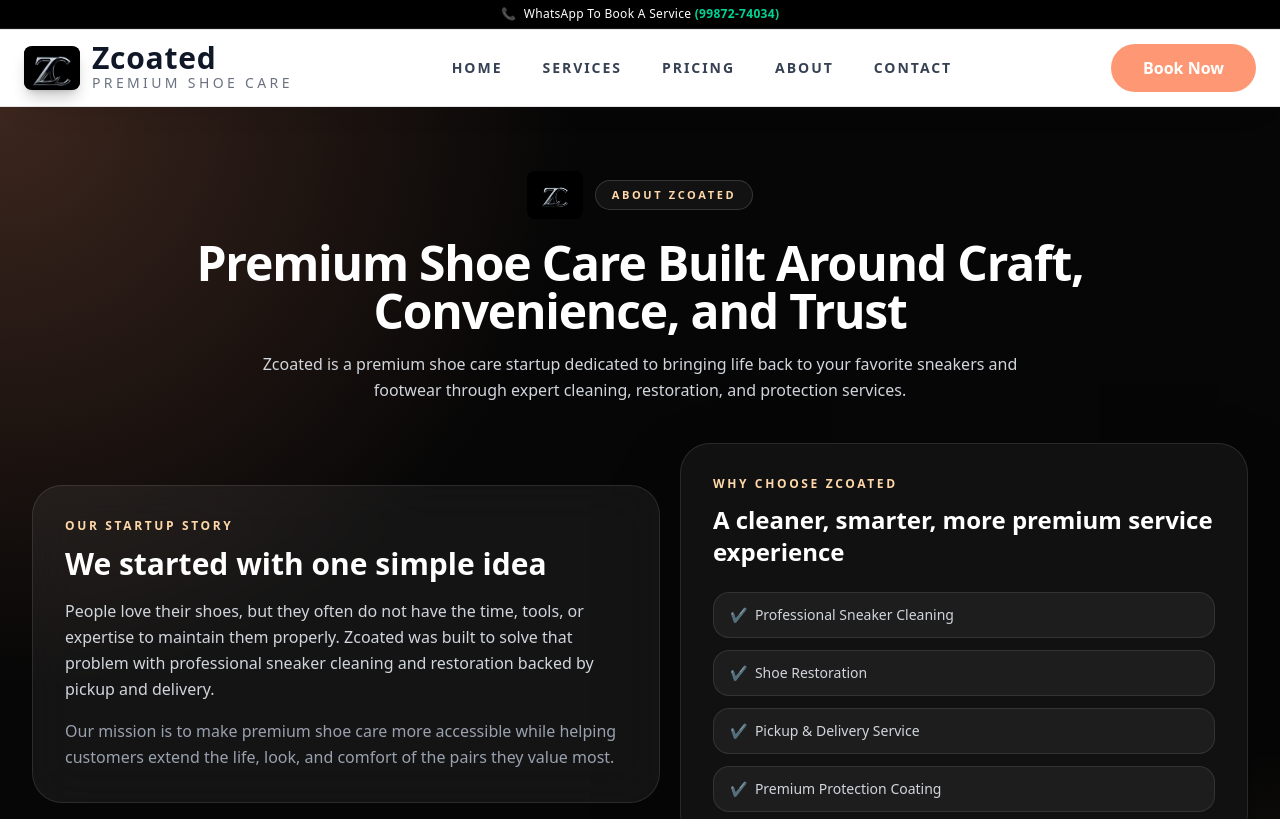
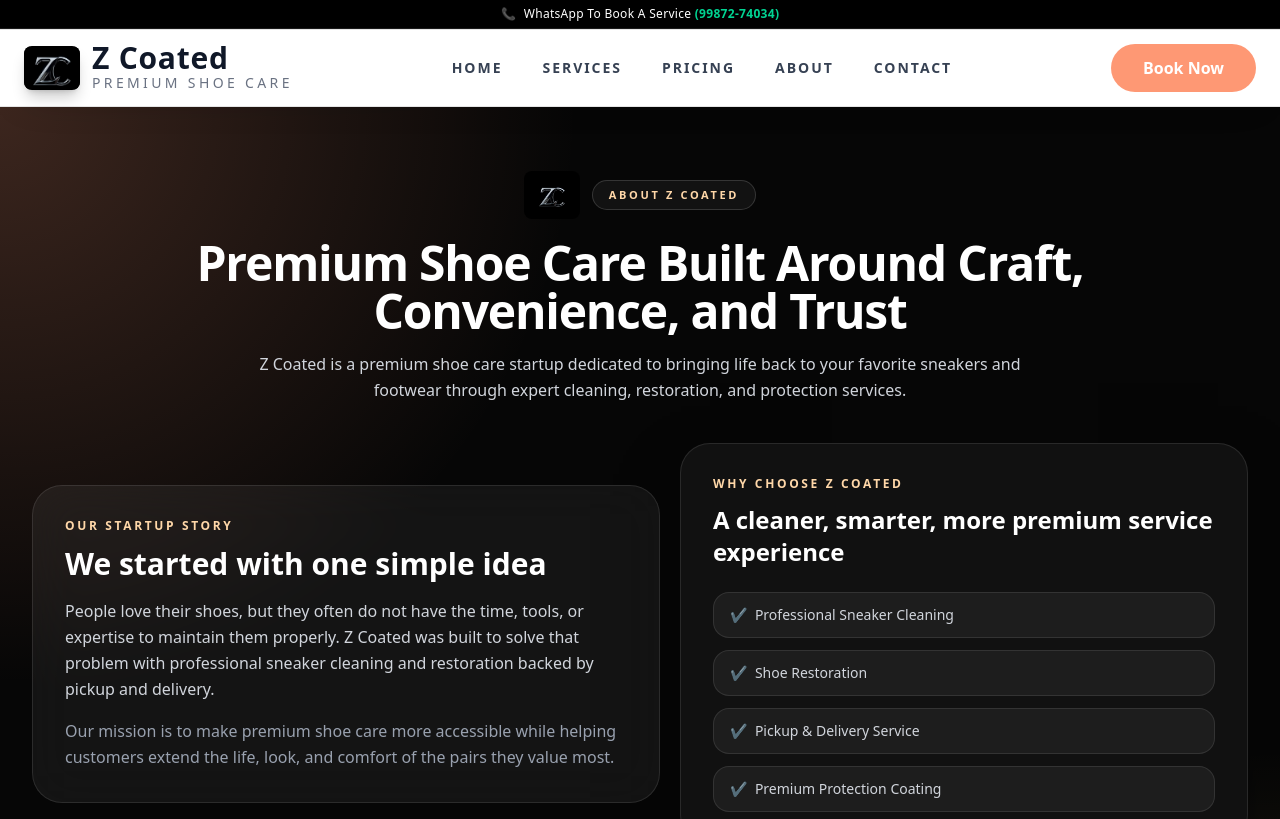
Before and after one commit to yeskrishna1998/ShoesShop, a React (Vite) app: page /about in a window 1280 px wide. Shown: the top 819 px of the page. Built offline with nearby package versions, Linux system fonts and the light colour scheme.

Commit message:
SEO Value

```diff
--- a/index.html
+++ b/index.html
@@ -12,38 +12,38 @@
 <meta name="viewport" content="width=device-width, initial-scale=1.0" />
 <meta name="theme-color" content="#111111" />
 
-<title>Zcoated | Premium Shoe Cleaning, Repair & Restoration in Gurgaon</title>
+<title>Z Coated | Premium Shoe Cleaning, Repair & Restoration in Gurgaon</title>
 <link rel="canonical" href="https://zcoated.com" />
 
 <meta
 name="description"
-content="Official Zcoated website for premium shoe cleaning, sneaker restoration, shoe repair and protection coating with free pickup and delivery in Gurgaon."
+content="Official Z Coated website for premium shoe cleaning, sneaker restoration, shoe repair and protection coating with free pickup and delivery in Gurgaon."
 />
 <meta
 name="keywords"
-content="Zcoated, Zcoated, zcoated, z coated, Zcoted, shoe cleaning, shoe repair, sneaker cleaning, sneaker restoration, shoe laundry, shoe spa, premium shoe care, Gurgaon shoe cleaning, footwear repair"
+content="Z Coated, Zcoated, ZCoated, zcoated, z coated, Zcoted, shoe cleaning, shoe repair, sneaker cleaning, sneaker restoration, shoe laundry, shoe spa, premium shoe care, Gurgaon shoe cleaning, footwear repair"
 />
-<meta name="author" content="Zcoated" />
-<meta name="application-name" content="Zcoated" />
+<meta name="author" content="Z Coated" />
+<meta name="application-name" content="Z Coated" />
 
 <meta name="robots" content="index, follow, max-image-preview:large" />
 <meta name="googlebot" content="index, follow, max-image-preview:large" />
 
 <meta property="og:type" content="website" />
 <meta property="og:url" content="https://zcoated.com" />
-<meta property="og:title" content="Zcoated | Premium Shoe Cleaning, Repair & Restoration in Gurgaon" />
+<meta property="og:title" content="Z Coated | Premium Shoe Cleaning, Repair & Restoration in Gurgaon" />
 <meta
 property="og:description"
-content="Official Zcoated website for premium shoe cleaning, sneaker restoration, repair and protection services with free pickup and delivery in Gurgaon."
+content="Official Z Coated website for premium shoe cleaning, sneaker restoration, repair and protection services with free pickup and delivery in Gurgaon."
 />
 <meta property="og:image" content="https://zcoated.com/zcoated.png" />
-<meta property="og:site_name" content="Zcoated" />
+<meta property="og:site_name" content="Z Coated" />
 
 <meta name="twitter:card" content="summary_large_image" />
-<meta name="twitter:title" content="Zcoated | Premium Shoe Cleaning, Repair & Restoration in Gurgaon" />
+<meta name="twitter:title" content="Z Coated | Premium Shoe Cleaning, Repair & Restoration in Gurgaon" />
 <meta
 name="twitter:description"
-content="Official Zcoated website for premium shoe cleaning, sneaker restoration, repair and protection services with free pickup and delivery in Gurgaon."
+content="Official Z Coated website for premium shoe cleaning, sneaker restoration, repair and protection services with free pickup and delivery in Gurgaon."
 />
 <meta name="twitter:image" content="https://zcoated.com/zcoated.png" />
 
@@ -53,8 +53,8 @@ content="Official Zcoated website for premium shoe cleaning, sneaker restoration
     "@context": "https://schema.org",
     "@type": "Organization",
     "@id": "https://zcoated.com/#organization",
-    "name": "Zcoated",
-    "alternateName": ["ZCoated", "zcoated", "z coated", "Zcoted"],
+    "name": "Z Coated",
+    "alternateName": ["Zcoated", "ZCoated", "zcoated", "z coated", "Zcoted"],
     "url": "https://zcoated.com",
     "logo": "https://zcoated.com/zcoated.png",
     "image": "https://zcoated.com/zcoated.png",
@@ -65,12 +65,12 @@ content="Official Zcoated website for premium shoe cleaning, sneaker restoration
     "@context": "https://schema.org",
     "@type": "LocalBusiness",
     "@id": "https://zcoated.com/#localbusiness",
-    "name": "Zcoated",
-    "alternateName": ["ZCoated", "zcoated", "z coated", "Zcoted"],
+    "name": "Z Coated",
+    "alternateName": ["Zcoated", "ZCoated", "zcoated", "z coated", "Zcoted"],
     "url": "https://zcoated.com",
     "logo": "https://zcoated.com/zcoated.png",
     "image": "https://zcoated.com/zcoated.png",
-    "description": "Zcoated is a premium shoe cleaning, repair, restoration and protection service with free pickup and delivery in Gurgaon.",
+    "description": "Z Coated is a premium shoe cleaning, repair, restoration and protection service with free pickup and delivery in Gurgaon.",
     "email": "shoesrepair@gmail.com",
     "telephone": "+91 6393072928",
     "address": {
@@ -88,8 +88,8 @@ content="Official Zcoated website for premium shoe cleaning, sneaker restoration
     "@context": "https://schema.org",
     "@type": "WebSite",
     "@id": "https://zcoated.com/#website",
-    "name": "Zcoated",
-    "alternateName": ["ZCoated", "zcoated", "z coated", "Zcoted"],
+    "name": "Z Coated",
+    "alternateName": ["Zcoated", "ZCoated", "zcoated", "z coated", "Zcoted"],
     "url": "https://zcoated.com",
     "potentialAction": {
       "@type": "SearchAction",
--- a/src/components/SeoManager.jsx
+++ b/src/components/SeoManager.jsx
@@ -4,6 +4,7 @@ import { useLocation } from "react-router-dom";
 const SITE_URL = "https://zcoated.com";
 const DEFAULT_IMAGE = `${SITE_URL}/zcoated.png`;
 const BRAND_ALIASES = [
+  "Z Coated",
   "Zcoated",
   "ZCoated",
   "zcoated",
@@ -14,9 +15,9 @@ const BRAND_ALIASES = [
 
 const pageSeo = {
   "/": {
-    title: "Zcoated | Premium Shoe Cleaning, Repair & Restoration in Gurgaon",
+    title: "Z Coated | Premium Shoe Cleaning, Repair & Restoration in Gurgaon",
     description:
-      "Official Zcoated website for premium shoe cleaning, sneaker restoration, shoe repair and protection coating with free pickup and delivery in Gurgaon.",
+      "Official Z Coated website for premium shoe cleaning, sneaker restoration, shoe repair and protection coating with free pickup and delivery in Gurgaon.",
     keywords: [
       ...BRAND_ALIASES,
       "shoe cleaning Gurgaon",
@@ -31,7 +32,7 @@ const pageSeo = {
         "@context": "https://schema.org",
         "@type": "Organization",
         "@id": `${SITE_URL}/#organization`,
-        name: "Zcoated",
+        name: "Z Coated",
         alternateName: BRAND_ALIASES,
         url: SITE_URL,
         logo: DEFAULT_IMAGE,
@@ -43,13 +44,13 @@ const pageSeo = {
         "@context": "https://schema.org",
         "@type": "LocalBusiness",
         "@id": `${SITE_URL}/#localbusiness`,
-        name: "Zcoated",
+        name: "Z Coated",
         alternateName: BRAND_ALIASES,
         url: SITE_URL,
         logo: DEFAULT_IMAGE,
         image: DEFAULT_IMAGE,
         description:
-          "Zcoated is a premium shoe cleaning, repair, restoration and protection service with free pickup and delivery in Gurgaon.",
+          "Z Coated is a premium shoe cleaning, repair, restoration and protection service with free pickup and delivery in Gurgaon.",
         email: "shoesrepair@gmail.com",
         telephone: "+91 6393072928",
         address: {
@@ -65,7 +66,7 @@ const pageSeo = {
         "@context": "https://schema.org",
         "@type": "WebSite",
         "@id": `${SITE_URL}/#website`,
-        name: "Zcoated",
+        name: "Z Coated",
         alternateName: BRAND_ALIASES,
         url: SITE_URL,
         potentialAction: {
@@ -77,15 +78,15 @@ const pageSeo = {
     ],
   },
   "/about": {
-    title: "About Zcoated | Premium Shoe Care Brand in Gurgaon",
+    title: "About Z Coated | Premium Shoe Care Brand in Gurgaon",
     description:
-      "Learn about Zcoated, the Gurgaon-based premium shoe care brand for sneaker cleaning, restoration, repair and protection services.",
-    keywords: [...BRAND_ALIASES, "about Zcoated", "shoe care brand Gurgaon"],
+      "Learn about Z Coated, the Gurgaon-based premium shoe care brand for sneaker cleaning, restoration, repair and protection services.",
+    keywords: [...BRAND_ALIASES, "about Z Coated", "shoe care brand Gurgaon"],
   },
   "/services": {
-    title: "Shoe Cleaning & Repair Services | Zcoated Gurgaon",
+    title: "Shoe Cleaning & Repair Services | Z Coated Gurgaon",
     description:
-      "Explore Zcoated services including shoe cleaning, sneaker restoration, sole repair, polishing and protection coating in Gurgaon.",
+      "Explore Z Coated services including shoe cleaning, sneaker restoration, sole repair, polishing and protection coating in Gurgaon.",
     keywords: [
       ...BRAND_ALIASES,
       "shoe cleaning services",
@@ -94,21 +95,21 @@ const pageSeo = {
     ],
   },
   "/pricing": {
-    title: "Pricing | Zcoated Shoe Cleaning & Repair",
+    title: "Pricing | Z Coated Shoe Cleaning & Repair",
     description:
-      "Check Zcoated pricing for shoe cleaning, sneaker restoration, repair and premium shoe care services.",
+      "Check Z Coated pricing for shoe cleaning, sneaker restoration, repair and premium shoe care services.",
     keywords: [...BRAND_ALIASES, "shoe cleaning price", "shoe repair price"],
   },
   "/contact": {
-    title: "Contact Zcoated | Shoe Care Pickup in Gurgaon",
+    title: "Contact Z Coated | Shoe Care Pickup in Gurgaon",
     description:
-      "Contact Zcoated for shoe cleaning, restoration, repair and pickup support in Gurgaon.",
-    keywords: [...BRAND_ALIASES, "contact Zcoated", "shoe pickup Gurgaon"],
+      "Contact Z Coated for shoe cleaning, restoration, repair and pickup support in Gurgaon.",
+    keywords: [...BRAND_ALIASES, "contact Z Coated", "shoe pickup Gurgaon"],
   },
   "/booking": {
-    title: "Book Shoe Pickup | Zcoated Gurgaon",
+    title: "Book Shoe Pickup | Z Coated Gurgaon",
     description:
-      "Book a free pickup with Zcoated for shoe cleaning, sneaker restoration and repair services in Gurgaon.",
+      "Book a free pickup with Z Coated for shoe cleaning, sneaker restoration and repair services in Gurgaon.",
     keywords: [...BRAND_ALIASES, "book shoe cleaning", "shoe pickup booking"],
   },
 };
@@ -191,7 +192,7 @@ const SeoManager = () => {
     });
     ensureMetaTag('meta[property="og:site_name"]', {
       property: "og:site_name",
-      content: "Zcoated",
+      content: "Z Coated",
     });
     ensureMetaTag('meta[name="twitter:card"]', {
       name: "twitter:card",
--- a/src/components/footer.jsx
+++ b/src/components/footer.jsx
@@ -18,7 +18,7 @@ const Footer = () => {
 <div className="flex h-10 w-12 items-center justify-center overflow-hidden rounded-lg bg-black shadow-lg shadow-black/20">
 <img
 src="/zcoated.png"
-alt="Zcoated logo"
+alt="Z Coated logo"
 className="h-full w-full object-contain scale-125"
 />
 </div>
@@ -158,10 +158,10 @@ Contact
 <div className="flex items-center justify-center gap-2">
 <img
 src="/zcoated.png"
-alt="Zcoated logo"
+alt="Z Coated logo"
 className="h-5 w-6 object-contain"
 />
-<span>© {year} Zcoated. All rights reserved.</span>
+<span>© {year} Z Coated. All rights reserved.</span>
 </div>
 
 </div>
--- a/src/components/navbar.jsx
+++ b/src/components/navbar.jsx
@@ -20,13 +20,13 @@ const Navbar = () => {
           <div className="flex h-10 w-12 items-center justify-center overflow-hidden rounded-lg bg-black shadow-lg shadow-black/20 sm:h-11 sm:w-14">
             <img
               src="/zcoated.png"
-              alt="Zcoated logo"
+              alt="Z Coated logo"
               className="h-full w-full object-contain scale-125"
             />
           </div>
 
           <div className="flex min-w-0 flex-col leading-tight -mt-0.5 sm:-mt-1">
-            <span className="truncate text-xl font-bold tracking-wide text-gray-900 sm:text-3xl">Zcoated</span>
+            <span className="truncate text-xl font-bold tracking-wide text-gray-900 sm:text-3xl">Z Coated</span>
             <span className="hidden text-[12px] uppercase tracking-[0.24em] text-gray-500 -mt-0.5 sm:block sm:text-[13px] md:text-[14px]">
               Premium Shoe Care
             </span>
--- a/src/pages/About.jsx
+++ b/src/pages/About.jsx
@@ -32,11 +32,11 @@ const About = () => {
           <div className="mb-5 flex flex-col items-center justify-center gap-3 sm:flex-row">
             <img
               src="/zcoated.png"
-              alt="Zcoated logo"
+              alt="Z Coated logo"
               className="h-12 w-14 rounded-lg bg-black object-contain p-1"
             />
             <span className="inline-flex rounded-full border border-white/15 bg-white/5 px-4 py-1.5 text-[11px] font-semibold uppercase tracking-[0.24em] text-orange-200">
-              About Zcoated
+              About Z Coated
             </span>
           </div>
 
@@ -45,7 +45,7 @@ const About = () => {
           </h1>
 
           <p className="mx-auto mt-4 max-w-3xl text-sm leading-relaxed text-gray-300 sm:text-base">
-            Zcoated is a premium shoe care startup dedicated to bringing life back to your favorite sneakers and footwear through expert cleaning, restoration, and protection services.
+            Z Coated is a premium shoe care startup dedicated to bringing life back to your favorite sneakers and footwear through expert cleaning, restoration, and protection services.
           </p>
         </section>
 
@@ -59,7 +59,7 @@ const About = () => {
             </h2>
 
             <p className="mt-4 text-sm leading-relaxed text-gray-300 sm:text-base">
-              People love their shoes, but they often do not have the time, tools, or expertise to maintain them properly. Zcoated was built to solve that problem with professional sneaker cleaning and restoration backed by pickup and delivery.
+              People love their shoes, but they often do not have the time, tools, or expertise to maintain them properly. Z Coated was built to solve that problem with professional sneaker cleaning and restoration backed by pickup and delivery.
             </p>
 
             <p className="mt-4 text-sm leading-relaxed text-gray-400 sm:text-base">
@@ -69,7 +69,7 @@ const About = () => {
 
           <div className="rounded-[30px] border border-white/10 bg-[#121212]/95 p-6 shadow-[0_30px_80px_-30px_rgba(0,0,0,0.65)] sm:p-8">
             <p className="text-xs font-semibold uppercase tracking-[0.22em] text-orange-200">
-              Why Choose Zcoated
+              Why Choose Z Coated
             </p>
             <h3 className="mt-3 text-2xl font-semibold text-white">
               A cleaner, smarter, more premium service experience
--- a/src/pages/contact.jsx
+++ b/src/pages/contact.jsx
@@ -68,7 +68,7 @@ const Contact = () => {
       <div className="relative mx-auto max-w-7xl px-4 py-10 sm:px-6 sm:py-12 lg:px-8 lg:py-16">
         <div className="mx-auto max-w-3xl text-center">
           <span className="inline-flex rounded-full border border-white/15 bg-white/5 px-4 py-1.5 text-[11px] font-semibold uppercase tracking-[0.24em] text-orange-200">
-            Contact Zcoated
+            Contact Z Coated
           </span>
           <h1 className="mt-5 text-3xl font-semibold tracking-tight sm:text-4xl lg:text-5xl">
             Let&apos;s Bring Your Favorite Pair Back to Life
@@ -133,7 +133,7 @@ const Contact = () => {
 
                 <div className="min-h-[260px] sm:min-h-[300px]">
                   <iframe
-                    title="Zcoated Gurgaon location"
+                    title="Z Coated Gurgaon location"
                     src="https://www.google.com/maps?q=Gurgaon+Sector+45+Haryana+122003&output=embed"
                     className="h-full min-h-[260px] w-full sm:min-h-[300px]"
                     loading="lazy"
```
Also changed, not shown: public/favicon.svg, public/site.webmanifest.
